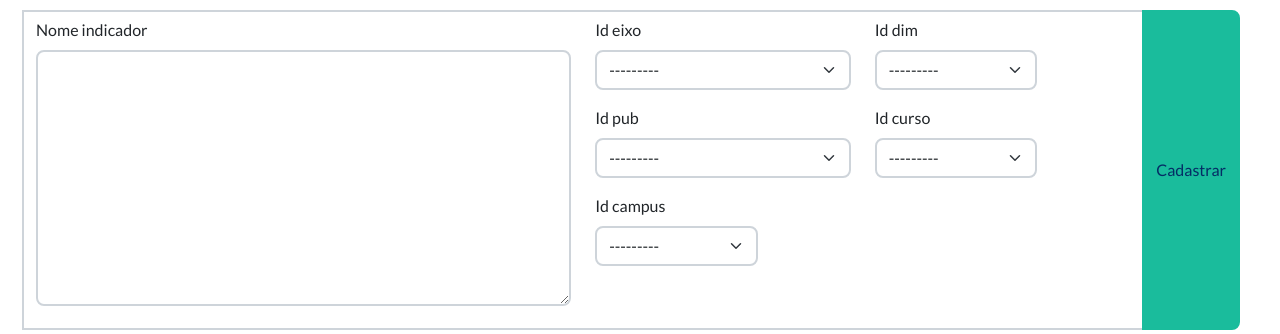
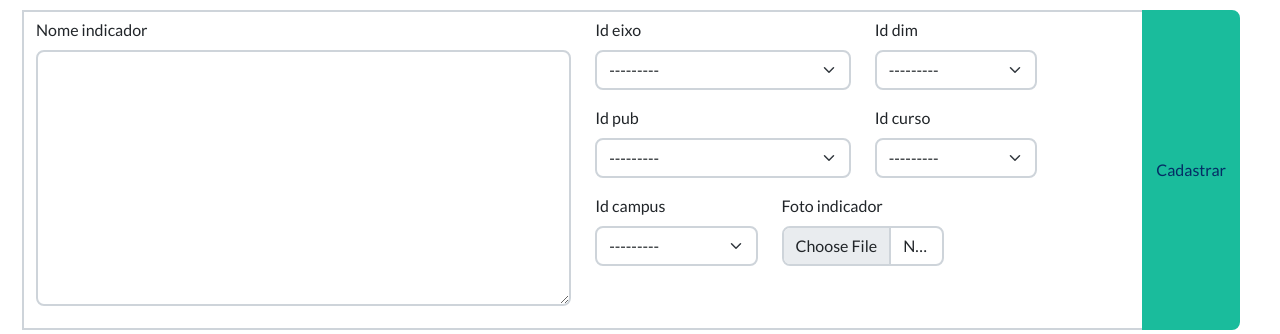
Before and after one commit to rogeriopsdev/CPASYS2, a Django app: page /new_ind/ in a window 1280 px wide. Shown: the part 134-468 px from the top of that part. Run offline with Django 5.2, Linux system fonts and the light colour scheme; data comes from the database, SQL or seed files in the repository; the page is wider than the window, and the part outside it is not shown; some libraries are stand-ins or nearby versions.

Commit message:
com ícones

```diff
--- a/cpasis/settings.py
+++ b/cpasis/settings.py
@@ -123,9 +123,11 @@ USE_TZ = True
 # https://docs.djangoproject.com/en/5.0/howto/static-files/
 
 STATIC_URL = 'static/'
+MEDIA_URL = '/img/'
 STATICFILES_DIRS =[
-    os.path.join(BASE_DIR, 'static')
+    os.path.join(BASE_DIR, 'static'),
 ]
+MEDIA_ROOT =   os.path.join(BASE_DIR, 'cpasisApp/static/img')
 
 # Default primary key field type
 # https://docs.djangoproject.com/en/5.0/ref/settings/#default-auto-field
--- a/cpasis/urls.py
+++ b/cpasis/urls.py
@@ -15,7 +15,11 @@ Including another URLconf
     2. Add a URL to urlpatterns:  path('blog/', include('blog.urls'))
 """
 from django.contrib import admin
-from django.urls import path
+from django.template.defaulttags import url
+from django.urls import path, re_path, include
+from django.conf.urls.static import static
+from django.views.static import serve
+from django.conf import settings
 from cpasisApp.views import principal, new_eixo, editar_eixo, deletar_eixo, editar_dim,deletar_dim, new_dim
 from cpasisApp.views import new_ind, editar_ind, deletar_ind, new_campus, editar_campus, deletar_campus
 from cpasisApp.views import new_pub, deletar_publico, editar_publico, new_tipo, editar_tipo, deletar_tipo,editar_curso,new_curso,deletar_curso
@@ -51,7 +55,10 @@ urlpatterns = [
     path('editar_curso/<str:id>', editar_curso, name='editar_curso'),
     path('deletar_curso/<str:id>', deletar_curso, name='deletar_curso'),
 
+    re_path(r'^img/(?P<path>.*)$', serve, {'document_root': settings.MEDIA_ROOT}),
+
 
 
 
 ]
+urlpatterns += static(settings.MEDIA_URL, document_root=settings.MEDIA_ROOT)
--- a/cpasisApp/forms.py
+++ b/cpasisApp/forms.py
@@ -20,7 +20,7 @@ class DimensaoForm(forms.ModelForm):
 class IndicadorForm(forms.ModelForm):
     class Meta:
         model= Indicador
-        fields =['nome_indicador','id_eixo','id_dim', 'nota_indicador', 'id_pub', 'id_curso','id_campus']
+        fields =['nome_indicador','id_eixo','id_dim', 'nota_indicador', 'id_pub', 'id_curso','id_campus','foto_indicador']
         nome_indicador = forms.CharField(label='Indicador')
         nota_indicador = forms.CharField(label='Nota')
 
--- a/cpasisApp/models.py
+++ b/cpasisApp/models.py
@@ -1,4 +1,5 @@
 from django.db import models
+from PIL import Image
 
 # Create your models here.
 class Eixo(models.Model):
@@ -65,6 +66,21 @@ class Indicador(models.Model):
     id_campus = models.ForeignKey(Campus, models.DO_NOTHING, db_column='id_campus', blank=True, null=True)
     nome_indicador = models.TextField(max_length=300, blank=True, null=True, unique=True)
     nota_indicador = models.CharField(max_length=300, blank=True, null=True, unique=True)
+    foto_indicador = models.ImageField(blank=True, null=False)
+
+    def save(self):
+        super().save()
+        im =Image.open(self.foto_indicador.path)
+        novo_tamanho =(40,40)
+        im.thumbnail(novo_tamanho)
+        im.save(self.foto_indicador.path)
+
+
+    def foto_url(self):
+        if self.foto_indicador and hasattr(self.foto_indicador, 'url'):
+            return self.foto_indicador.url
+        else:
+            return self.nome_indicador
 
     def __str__(self):
         return self.nome_indicador
--- a/cpasisApp/templates/cpasis/new_ind.html
+++ b/cpasisApp/templates/cpasis/new_ind.html
@@ -30,6 +30,10 @@
                             <div class="col-lg-4 ">
                                 {{ form.id_campus |as_crispy_field }}
                             </div>
+                            <div class="col-lg-4 ">
+                                {{ form.foto_indicador |as_crispy_field }}
+                            </div>
+
                         </div>
                     </div>
                 </div>
@@ -60,6 +65,7 @@
             {% for ind in inds %}
                 <tr>
                     <td>{{ ind.id_indicador }}</td>
+                    <td><img src="{{ ind.foto_url }}" alt="icone"></td>
                     <td>{{ ind.nome_indicador }}</td>
                     <td>{{ ind.id_eixo }}</td>
                     <td>{{ ind.id_dim }}</td>
```
Also changed, not shown: other parts of cpasisApp/templates/cpasis/new_ind.html (+1 -0 lines), cpasisApp/templates/cpasis/deletar_ind.html (+6 -1 lines), cpasisApp/templates/cpasis/editar_ind.html (+7 -0 lines), db.sqlite3.
